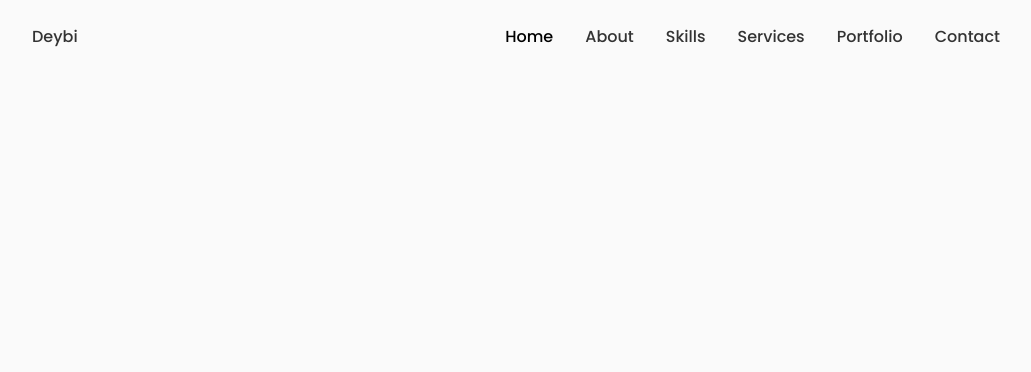
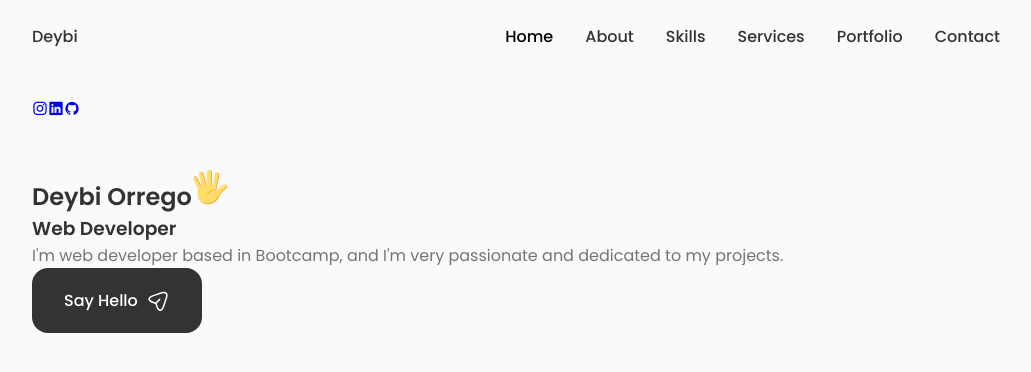
Before and after one commit to Deybi1004/Web-Profile, a React (Create React App) app: page / in a window 1280 px wide. Shown: the top 372 px of the page, without its empty margins (124-1155 px from the left). Built offline with nearby package versions, Linux system fonts and the light colour scheme.

Commit message:
Component Home and files

```diff
--- a/src/App.js
+++ b/src/App.js
@@ -1,11 +1,15 @@
 import React from 'react';
 import './App.css';
 import Header from './components/header/Header';
+import Home from './components/home/Home';
 
 function App() {
   return (
     <>
     <Header />
+    <main className="main">
+      <Home/>
+    </main>
     </>
   );
 }
--- /dev/null
+++ b/src/components/home/Data.jsx
@@ -0,0 +1,83 @@
+import React from 'react'
+
+function Data() {
+  return (
+    <div className="home__data">
+        <h1 className="home__title">Deybi Orrego
+        <svg
+                  width="36"
+                  height="36"
+                  viewBox="0 0 48 48"
+                  fill="none"
+                  xmlns="http://www.w3.org/2000/svg"
+                  class="home__hand"
+                >
+                  <path
+                    d="M25.4995 32.0305L31.3495 33.1555L36.1495 8.48051C36.4495 6.83051 35.3995 5.18051 33.8245 4.88051C32.1745 4.58051 30.5995 5.70551 30.2995 7.35551L25.4995 32.0305Z"
+                    fill="#FFDD67"
+                  ></path>
+                  <path
+                    d="M33.8996 4.88018C33.6746 4.80518 33.5246 4.80518 33.2996 4.80518C34.6496 5.33018 35.3996 6.75518 35.0996 8.25518L30.2996 32.9302L31.3496 33.1552L36.1496 8.48018C36.5246 6.75518 35.4746 5.18018 33.8996 4.88018Z"
+                    fill="#EBA352"
+                  ></path>
+                  <path
+                    d="M19.4995 32.7802H26.5495V5.55518C26.5495 3.53018 24.9745 1.80518 23.0245 1.80518C21.1495 1.80518 19.4995 3.45518 19.4995 5.55518V32.7802Z"
+                    fill="#FFDD67"
+                  ></path>
+                  <path
+                    d="M23.0995 1.80518C22.9495 1.80518 22.7245 1.80518 22.5745 1.88018C24.2995 2.18018 25.5745 3.68018 25.5745 5.55518V32.8552H26.6245V5.55518C26.6245 3.45518 25.0495 1.80518 23.0995 1.80518Z"
+                    fill="#EBA352"
+                  ></path>
+                  <path
+                    d="M15.7495 32.7054L21.7495 31.1304L15.2245 6.30541C14.7745 4.58041 13.0495 3.53041 11.3995 3.90541C9.74948 4.35541 8.77448 6.08041 9.22448 7.80541L15.7495 32.7054Z"
+                    fill="#FFDD67"
+                  ></path>
+                  <path
+                    d="M11.3995 3.90541L10.9495 4.13041C12.4495 4.05541 13.7995 5.03041 14.2495 6.60541L20.7745 31.4304L21.8245 31.1304L15.2245 6.30541C14.7745 4.58041 13.0495 3.53041 11.3995 3.90541Z"
+                    fill="#EBA352"
+                  ></path>
+                  <path
+                    d="M2.99937 10.355C1.57437 11.03 1.12437 12.83 1.87437 14.33L11.7744 34.055L16.7994 31.505L6.89937 11.78C6.14937 10.28 4.42437 9.68 2.99937 10.355Z"
+                    fill="#FFDD67"
+                  ></path>
+                  <path
+                    d="M2.99956 10.355C2.84956 10.43 2.69956 10.505 2.54956 10.655C3.82456 10.28 5.24956 10.955 5.92456 12.305L15.8246 32.03L16.7996 31.58L6.89956 11.78C6.14956 10.28 4.42456 9.68 2.99956 10.355Z"
+                    fill="#EBA352"
+                  ></path>
+                  <path
+                    d="M46.2744 22.2801C45.0744 19.9551 41.3244 20.1051 37.4994 24.3051C34.7994 27.2301 34.2744 28.2051 31.5744 28.1301V25.0551C31.5744 25.0551 25.7994 20.7801 14.3244 22.7301C14.3244 22.7301 7.79945 23.6301 7.79945 27.0801C7.79945 27.0801 6.67445 35.4051 8.99945 40.6551C12.4494 48.4551 30.1494 50.4801 35.6994 37.2051C36.8244 34.5801 39.0744 32.6301 41.0994 30.1551C43.4244 27.1551 47.5494 24.7551 46.2744 22.2801Z"
+                    fill="#FFDD67"
+                  ></path>
+                  <path
+                    d="M46.2745 22.28C46.0495 21.83 45.7495 21.53 45.3745 21.23C45.4495 21.305 45.5245 21.38 45.5245 21.53C46.7995 24.08 42.6745 26.405 40.1995 29.405C38.1745 31.88 35.9245 33.83 34.7995 36.455C29.9995 47.93 16.0495 47.93 10.1995 42.68C15.5245 48.68 30.5245 49.28 35.5495 37.205C36.6745 34.58 38.9245 32.63 40.9495 30.155C43.4245 27.155 47.5495 24.755 46.2745 22.28ZM32.3245 28.13C27.4495 26.33 18.7495 29.63 19.9495 38.405C19.9495 30.23 27.3745 28.205 31.4245 28.205C32.0245 28.13 32.3245 28.13 32.3245 28.13Z"
+                    fill="#EBA352"
+                  ></path>
+                </svg>
+        </h1>
+        <h3 className="home__subtitle">Web Developer</h3>
+        <p className="home__description">I'm web developer based in Bootcamp, and I'm very passionate and dedicated to my projects.</p>
+        <a href="#contact" className="button button--flex">
+            Say Hello
+            <svg
+                  class="button__icon"
+                  xmlns="http://www.w3.org/2000/svg"
+                  width="24"
+                  height="24"
+                  viewBox="0 0 24 24"
+                  fill="none"
+                >
+                  <path
+                    d="M14.2199 21.9352C13.0399 21.9352 11.3699 21.1052 10.0499 17.1352L9.32988 14.9752L7.16988 14.2552C3.20988 12.9352 2.37988 11.2652 2.37988 10.0852C2.37988 8.91525 3.20988 7.23525 7.16988 5.90525L15.6599 3.07525C17.7799 2.36525 19.5499 2.57525 20.6399 3.65525C21.7299 4.73525 21.9399 6.51525 21.2299 8.63525L18.3999 17.1252C17.0699 21.1052 15.3999 21.9352 14.2199 21.9352ZM7.63988 7.33525C4.85988 8.26525 3.86988 9.36525 3.86988 10.0852C3.86988 10.8052 4.85988 11.9052 7.63988 12.8252L10.1599 13.6652C10.3799 13.7352 10.5599 13.9152 10.6299 14.1352L11.4699 16.6552C12.3899 19.4352 13.4999 20.4252 14.2199 20.4252C14.9399 20.4252 16.0399 19.4352 16.9699 16.6552L19.7999 8.16525C20.3099 6.62525 20.2199 5.36525 19.5699 4.71525C18.9199 4.06525 17.6599 3.98525 16.1299 4.49525L7.63988 7.33525Z"
+                    fill="var(--container-color)"
+                  ></path>
+                  <path
+                    d="M10.11 14.7052C9.92005 14.7052 9.73005 14.6352 9.58005 14.4852C9.29005 14.1952 9.29005 13.7152 9.58005 13.4252L13.16 9.83518C13.45 9.54518 13.93 9.54518 14.22 9.83518C14.51 10.1252 14.51 10.6052 14.22 10.8952L10.64 14.4852C10.5 14.6352 10.3 14.7052 10.11 14.7052Z"
+                    fill="var(--container-color)"
+                  ></path>
+                </svg>
+        </a>
+    </div>
+  )
+}
+
+export default Data
--- /dev/null
+++ b/src/components/home/Home.jsx
@@ -0,0 +1,20 @@
+import React from 'react';
+import Social from './Social';
+import Data from './Data';
+import "./home.css"
+
+function Home() {
+  return (
+    <section className="home section" id="home">
+        <div className="home__container container grid">
+            <div className="home__content grid">
+                <Social/>
+                <div className='home__img'></div>
+                <Data/>
+            </div>
+        </div>
+    </section>
+  )
+}
+
+export default Home
--- /dev/null
+++ b/src/components/home/Social.jsx
@@ -0,0 +1,19 @@
+import React from 'react'
+
+function Social() {
+  return (
+    <div className="home_social">
+        <a href="https://www.instagram.com/deibi_1709/" className="home__social-icon" target="_blank">
+        <i class="uil uil-instagram"></i>
+        </a>
+        <a href="https://www.linkedin.com/in/deybi-orrego-a3b1b2237/" className="home__social-icon" target="_blank">
+        <i class="uil uil-linkedin"></i>
+        </a>
+        <a href="https://github.com/Deybi1004" className="home__social-icon" target="_blank">
+        <i class="uil uil-github"></i>
+        </a>
+    </div>
+  )
+}
+
+export default Social
```
Also changed, not shown: src/components/home/home.css (added).
